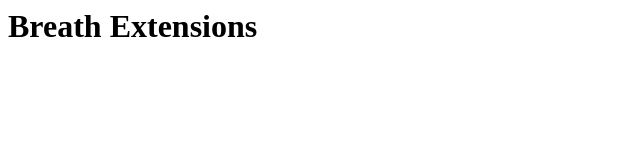
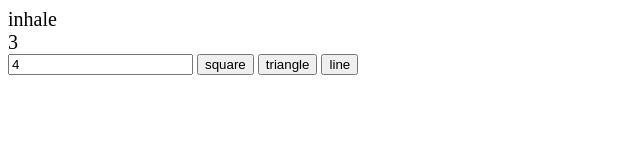
Before and after one commit to kmettom/breath, a browser extension: page index.html in a window 1280 px wide. Shown: the whole page, without its empty margins (0-640 px from the left). Drawn offline with Linux system fonts and the light colour scheme.

Commit message:
basic counter implemented

```diff
--- /dev/null
+++ b/breath.js
@@ -0,0 +1,42 @@
+console.log('breath init')
+
+const interval = 4
+const $hint = document.querySelector('#hint')
+const $count = document.querySelector('#count')
+const $shape = document.querySelector('#countShape')
+
+let hints = ['inhale', 'exhale', 'hold']
+let currentHintIndex = 0
+
+let shapes = ['line', 'triangle', 'square']
+let currentShape = 'line'
+
+let cycleTimer = null
+let countDownTimer = null
+
+//function to count down each cycle of breath, input is the duration of inhale and exhale in seconds
+function countDown(_interval) {
+
+    let countDown = _interval
+
+    setTimeout(() => {
+
+        countDownTimer = setInterval(() => {
+            $count.innerHTML = countDown
+            countDown--
+            if (countDown < 1) countDown = _interval
+        }, 1000)
+
+    }, 3000)
+
+
+    cycleTimer = setInterval(() => {
+        $hint.innerHTML = hints[currentHintIndex]
+        currentHintIndex = currentHintIndex === 0 ? 1 : 0
+    }, _interval * 1000)
+
+}
+
+countDown(interval)
+
+// clearInterval(cycleTimer)
--- /dev/null
+++ b/index.css
@@ -0,0 +1,4 @@
+#count,
+#hint {
+    font-size: 20px;
+}
--- a/index.html
+++ b/index.html
@@ -1,5 +1,23 @@
 <html lang="en">
+<head>
+	<link rel="stylesheet" href="index.css">
+</head>
 <body>
-<h1> Breath Extensions</h1>
+<!--<h1> Breath </h1>-->
+<div>
+	<div id="hint"></div>
+	<div id="count"></div>
+	<div id="countShape">
+		<!--		<span></span>-->
+	</div>
+
+	<input type="number" value="4"/>
+
+	<button id="square">square</button>
+	<button id="triangle">triangle</button>
+	<button id="circle">line</button>
+
+</div>
+<script src="breath.js"></script>
 </body>
 </html>
```
